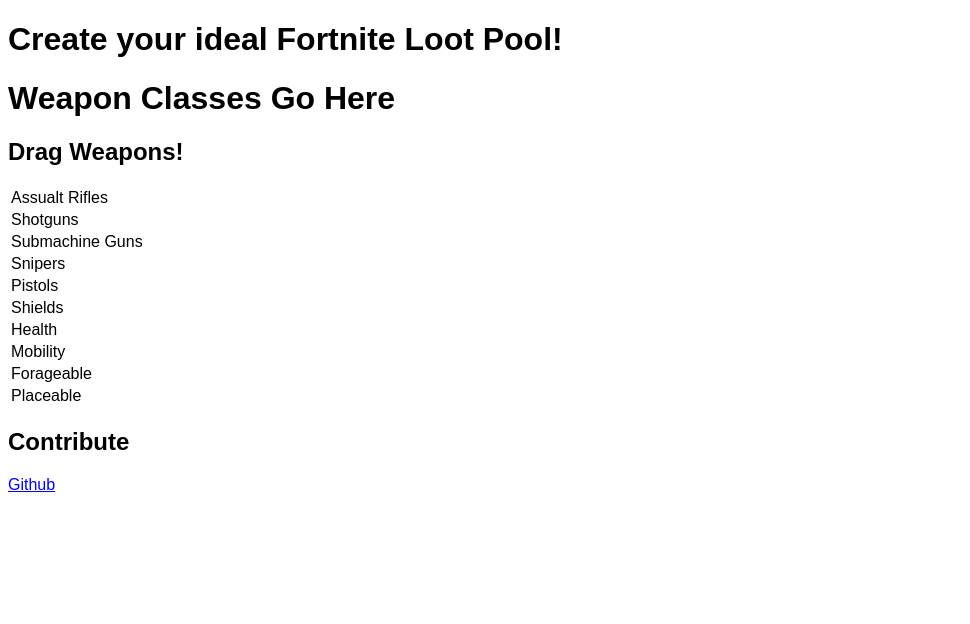
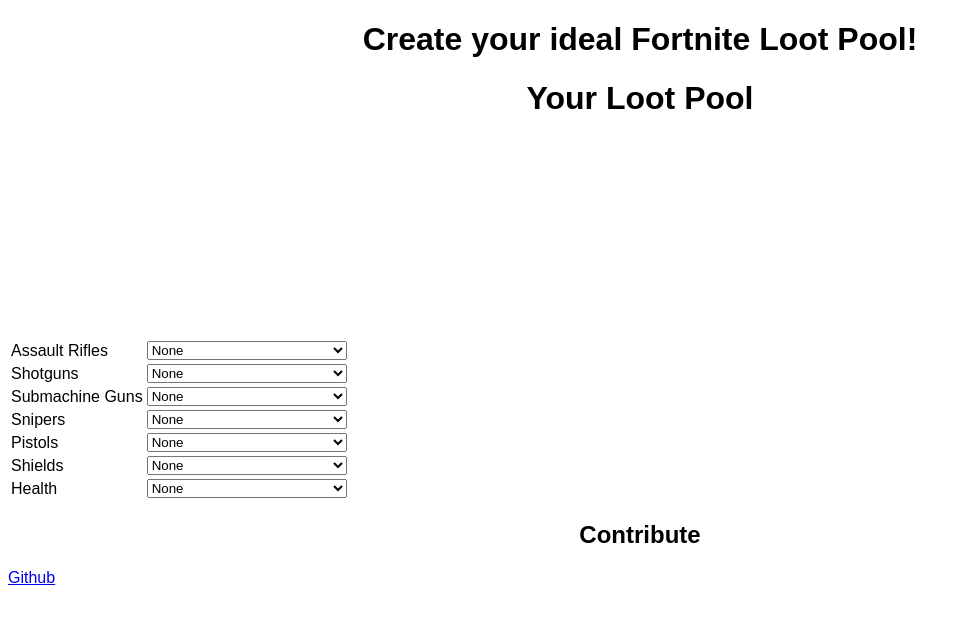
Before and after one commit to alessadroc/ideal-fortnite, a React (Vite) app: page / in a window 1280 px wide. Shown: the top 624 px of the page, without its empty margins (0-970 px from the left). Built offline with nearby package versions, Linux system fonts and the light colour scheme.

Commit message:
CSS added

```diff
--- a/src/AllWeapons.jsx
+++ b/src/AllWeapons.jsx
@@ -1,41 +1,90 @@
 
 
 function AllWeapons() {
-    return (<>
-        <h2>Drag Weapons!</h2>
+    return (
+        <>
             <table>
                 <tr>
-                <td>Assualt Rifles</td>
+                    <td>Assault Rifles</td>
+                    <td>
+                        <select name="assaultRifles" id="assaultRifles">
+                            <option value="none">None</option>
+                            <option value="assaultRifle">Assault Rifle</option>
+                            <option value="supressedAssaultRifle">Supressed Assault Rifle</option>
+                            <option value="heavyAssaultRifle">Heavy Assault Rifle</option>
+                            <option value="burstAssaultRifle">Burst Assault Rifle</option>
+                        </select>
+                    </td>
                 </tr>
                 <tr>
                     <td>Shotguns</td>
+                    <td>
+                        <select name="shotguns" id="shotgunDropdown">
+                            <option value="none">None</option>
+                            <option value="pumpShotgun">Pump Shotgun</option>
+                            <option value="tacticalShotgun">Tactical Shotgun</option>
+                            <option value="combatShotgun">Combat Shotgun</option>
+                            <option value="chargeShotgun">Charge Shotgun</option>
+                            <option value="leverActionShotgun">Lever-action Shotgun</option>
+                        </select>
+                    </td>
                 </tr>
                 <tr>
                     <td>Submachine Guns</td>
+                    <td>
+                        <select name="submachineGuns" id="submachineDropdown">
+                            <option value="none">None</option>
+                            <option value="submachineGun">Submachine Gun</option>
+                            <option value="tacticalSMG">Tactical Submachine Gun</option>
+                            <option value="supressedSMG">Supressed Submachine Gun</option>
+                            <option value="stingerSMG">Stinger SMG</option>
+                            <option value="combatSMG">Combat SMG</option>
+                        </select>
+                    </td>
                 </tr>
                 <tr>
                     <td>Snipers</td>
+                    <td>
+                        <select name="snipers" id="sniperDropdown">
+                            <option value="none">None</option>
+                            <option value="huntingRifle">Hunting Rifle</option>
+                            <option value="boltAction">Bolt-Action Sniper Rifle</option>
+                        </select>
+                    </td>
                 </tr>
                 <tr>
                     <td>Pistols</td>
+                    <td>
+                        <select name="pistols" id="pistolDropdown">
+                            <option value="none">None</option>
+                            <option value="pistol">Pistol</option>
+                            <option value="handCannon">Hand Cannon</option>
+                        </select>
+                    </td>
                 </tr>
                 <tr>
                     <td>Shields</td>
+                    <td>
+                        <select name="shields" id="shieldDropdown">
+                            <option value="none">None</option>
+                            <option value="smallShieldPotion">Small Shield Potion</option>
+                            <option value="shieldPotion">Shield Potion</option>
+                        </select>
+                    </td>
                 </tr>
                 <tr>
                     <td>Health</td>
-            </tr>
-            <tr>
-                <td>Mobility</td>
-            </tr>
-            <tr>
-                <td>Forageable</td>
-            </tr>
-            <tr>
-                <td>Placeable</td>
+                    <td>
+                        <select name="health" id="healthDropdown">
+                            <option value="none">None</option>
+                            <option value="bandage">Bandage</option>
+                            <option value="medkit">Medkit</option>
+                        </select>
+                    </td>
                 </tr>
             </table>
-    </>);
+        </>
+    );
 }
 
 export default AllWeapons;
--- a/src/WeaponClasses.jsx
+++ b/src/WeaponClasses.jsx
@@ -3,7 +3,9 @@
 function WeaponClasses() {
     return(
         <>
-            <h1>Weapon Classes Go Here</h1>
+        <h1>Your Loot Pool</h1>
+            <div className="lootPool">
+            </div>
         </>
     )
 }
--- a/src/index.css
+++ b/src/index.css
@@ -1,3 +1,18 @@
-body {
+h1, h2, a {
   font-family: "Arial";
+  text-align: center;
 }
+
+table {
+  font-family: "Arial";
+  text-align: left;
+}
+
+.lootPool {
+  padding-top: 100px;
+  padding-bottom: 100px;
+}
+
+select {
+  width: 200px;
+}
```
Lines whose indentation alone changed are shown as unchanged.
